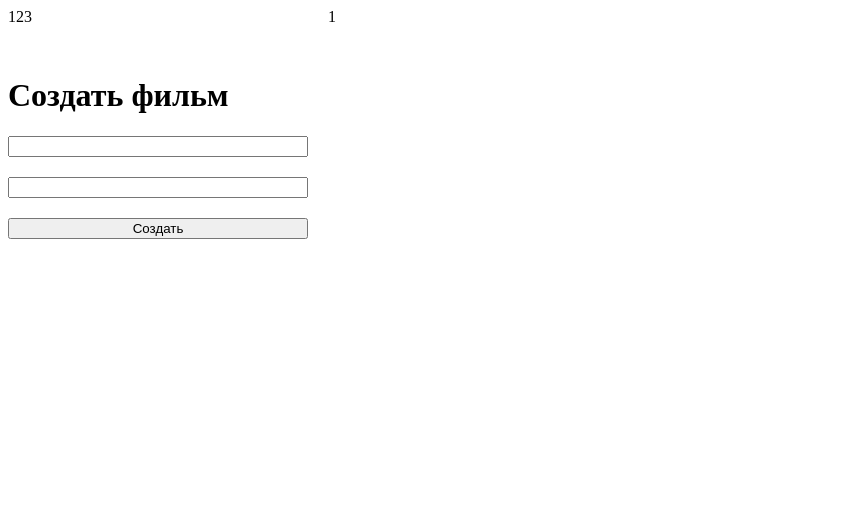
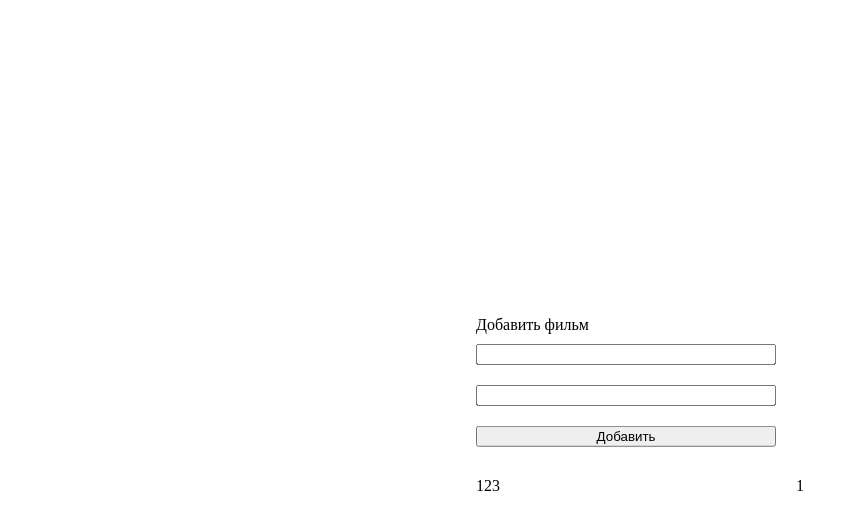
Before and after one commit to EqueTheSlayer/Ilyuhin-terminalchik-front, a React (Create React App) app: page / in a window 1280 px wide. Shown: the top 530 px of the page, without its empty margins (0-856 px from the left). Built offline with nearby package versions, Linux system fonts and the light colour scheme; no server answers.

Commit message:
moved all content in center, fixed font-size and font-weight of a h1 tag

```diff
--- a/src/App.tsx
+++ b/src/App.tsx
@@ -3,6 +3,7 @@ import {MovieList} from "./components/movie-list";
 import {getMovieList} from "./services/movies/movies.api";
 import {CreateMovie} from "./components/create-movie";
 import {MovieModel} from "./models/movie-list/movie-list.model";
+import styles from "./index.module.scss";
 
 let moviesDefaultValue: MovieModel[] = [{
   title: '123',
@@ -18,7 +19,11 @@ const App = function () {
 
   useEffect(() => {
     void getMovies();
-  }, [moviesDefaultValue])
+  }, []);
+
+  useEffect(() => {
+    setMovies(moviesDefaultValue)
+  }, [MoviesContext])
 
   const getMovies = async () => {
     const movies: any = await getMovieList();
@@ -30,10 +35,10 @@ const App = function () {
   }
 
   return (
-    <div className="App">
+    <div className={styles.App}>
       <MoviesContext.Provider value={moviesDefaultValue}>
+        <CreateMovie movies={movies}/>
         <MovieList movies={movies}/>
-        <CreateMovie movies={movies}/>
       </MoviesContext.Provider>
     </div>
   );
--- a/src/components/create-movie/index.module.scss
+++ b/src/components/create-movie/index.module.scss
@@ -1,10 +1,15 @@
 .Form {
-  margin-top: 30px;
+  margin-bottom: 30px;
   display: flex;
   flex-direction: column;
   flex-basis: 300px;
   max-width: 300px;
 
+  & h1 {
+    font-weight: normal;
+    font-size: 16px;
+  }
+
   & input {
     margin-bottom: 20px;
   }
--- a/src/components/create-movie/index.tsx
+++ b/src/components/create-movie/index.tsx
@@ -27,10 +27,10 @@ export const CreateMovie = (props: {movies: MovieModel[]}) => {
 
   return (
     <form onSubmit={formedMovie} className={styles.Form}>
-      <h1>Создать фильм</h1>
+      <h1>Добавить фильм</h1>
       <Input name={'title'} type={'text'}/>
-      <Input name={'rating'} type={'number'} max={10}/>
-      <button type={"submit"}>Создать</button>
+      <Input name={'rating'} type={'number'} max={10} step={0.1}/>
+      <button type={"submit"}>Добавить</button>
     </form>
   )
 }
--- a/src/components/input/index.tsx
+++ b/src/components/input/index.tsx
@@ -1,5 +1,5 @@
-export const Input = (props: {name: string, type: string, max?: number}) => {
+export const Input = (props: {name: string, type: string, max?: number, step?: number}) => {
   return (
-    <input name={props.name} type={props.type} max={props.max}/>
+    <input name={props.name} type={props.type} max={props.max} min={0} step={props.step}/>
   )
 }
--- /dev/null
+++ b/src/index.module.scss
@@ -0,0 +1,6 @@
+.App {
+  position: absolute;
+  top: 50%;
+  left: 50%;
+  transform: translate(-50%, -50%);
+}
```
